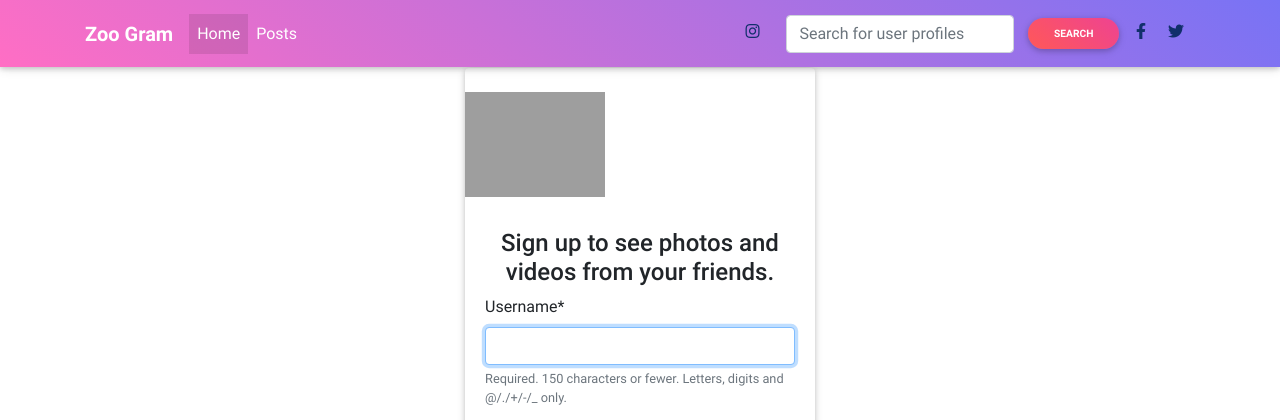
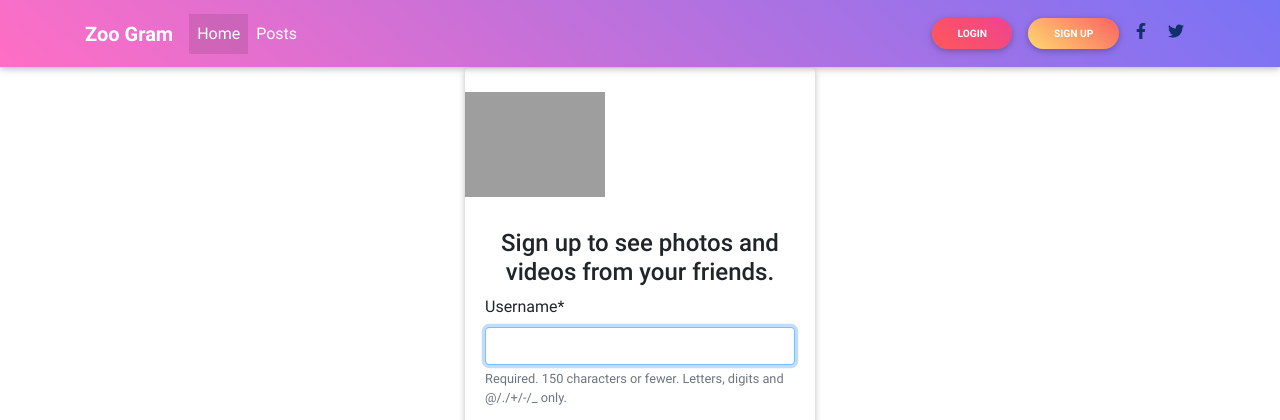
Before and after one commit to KenMwaura1/zoo-gram, a Django app: page /register/ in a window 1280 px wide. Shown: the top 420 px of the page. Run offline with Django 3.2, Linux system fonts and the light colour scheme; some libraries are stand-ins or nearby versions; grey boxes are pictures that could not be loaded.

Commit message:
Updated the navbar to show buttons based on auth

```diff
--- a/z_gram/templates/navbar.html
+++ b/z_gram/templates/navbar.html
@@ -1,5 +1,5 @@
 <!-- Navbar -->
-<nav class="navbar navbar-expand-lg navbar-light fixed-top scrolling-navbar white purple-gradient">
+<nav class="navbar navbar-expand-lg navbar-light fixed-top scrolling-navbar white purple-gradient" style="margin-bottom: 5%">
     <div class="container">
         <a class="navbar-brand font-weight-bold white-text" href="{% url 'home' %}">Zoo Gram</a>
         <button class="navbar-toggler" type="button" data-toggle="collapse" data-target="#navbarTogglerDemo02"
@@ -22,6 +22,7 @@
             </ul>
             <!-- Social Icon  -->
             <ul class="navbar-nav nav-flex-icons">
+                {% if request.user.is_authenticated %}
                 <li class="nav-item" >
                     <a class="nav-link" href="{% url 'profile' user.username %}">
                         <i class="fab fa-instagram title blue-grey-text"></i> {{ user.username|title }}
@@ -33,6 +34,12 @@
                         <button class="btn pink-gradient btn-rounded btn-sm font-weight-bold" type="submit" data-offset="90">Search</button>
                     </form>
                 </li>
+                {% else %}
+                <li class="nav-item ml-3">
+                    <a class="btn pink-gradient btn-rounded btn-sm font-weight-bold" href="/accounts/login/" data-offset="90">Login</a>
+                    <a class="btn peach-gradient btn-rounded btn-sm font-weight-bold" href="/accounts/register/" data-offset="90">Sign Up</a>
+                </li>
+                {% endif %}
                 <li class="nav-item">
                     <a class="nav-link">
                         <i class="fab fa-facebook-f title"></i>
--- a/z_gram/views.py
+++ b/z_gram/views.py
@@ -91,7 +91,7 @@
     followers = Follow.objects.filter(followed=user_profile.userprofile)
     follow_status = None
     for follower in followers:
-        follow_status = request.user.username == follower.follower.username
+        follow_status = request.user.username == str(follower.follower.user)
 
     params = {
         'user_profile': user_profile,
@@ -178,10 +178,11 @@
 
 @login_required(login_url='login')
 def search_profile(request):
-    if 'search_user' in request.GET and request.GET['search_user']:
+    if request.GET['search_user'] and 'search_user' in request.GET:
         name = request.GET.get("search_user")
         results = UserProfile.search_profile(name)
-        print(results)
+        for r in results:
+            print(r.user)
         message = f'{name}'
         params = {
             'results': results,
```
Also changed, not shown: media/images/posts/IT_Service_Management__2021-10-09_17_18_42_KJ2ucnc.png (added), media/images/posts/Zoo-Blog.png (added).
